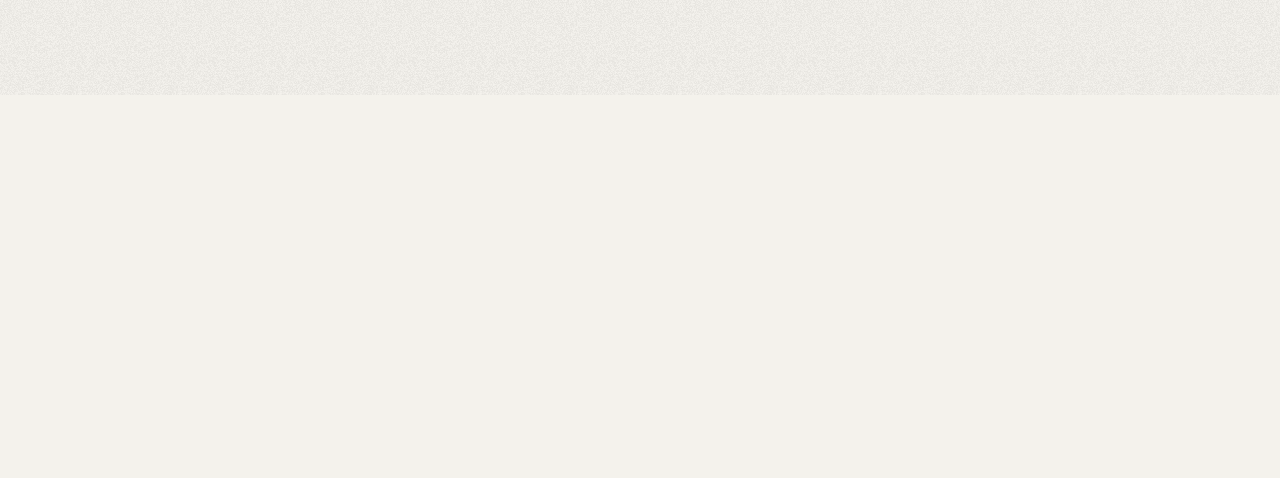
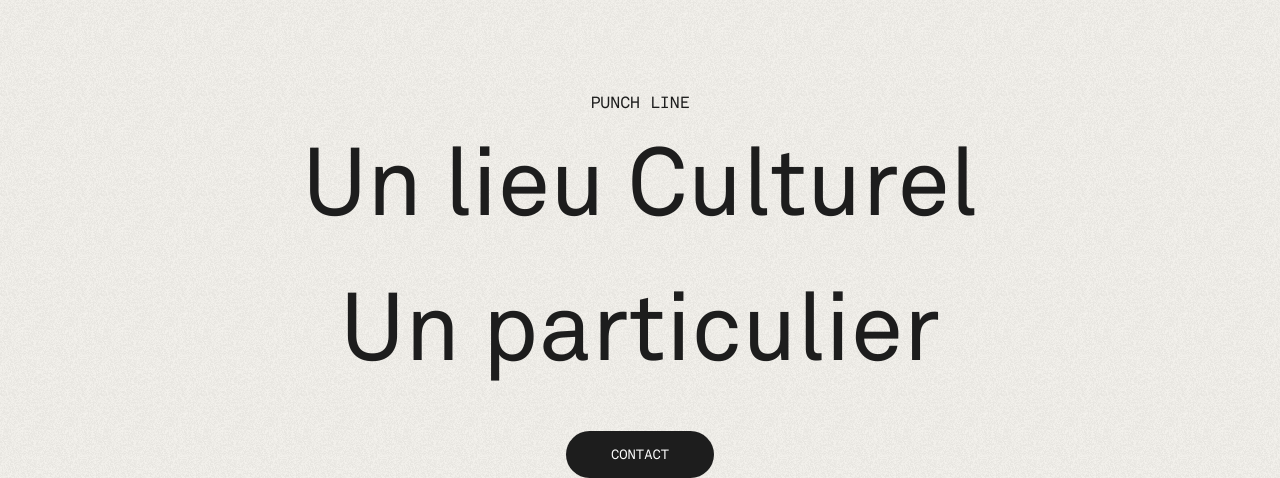
Before and after one commit to benoitlamonica/hackathon2021, a Vue app: page / in a window 1280 px wide. Shown: the part 2075-2553 px from the top of the page. Before the commit the page ends 2170 px from the top, so only its background shows below. Built offline with nearby package versions, Linux system fonts and the light colour scheme.

Commit message:
add(FourthSection.vue): added fourth section

```diff
--- a/src/App.vue
+++ b/src/App.vue
@@ -2,6 +2,7 @@
   <GrainedBG>
     <Hero />
     <FirstTextContent />
+    <FourthSection />
   </GrainedBG>
 </template>
 
@@ -9,12 +10,14 @@
 import GrainedBG from './components/GrainedBG'
 import Hero from './components/Hero'
 import FirstTextContent from './components/FirstTextContent/FirstTextContent.vue'
+import FourthSection from './components/FourthSection/FourthSection.vue'
 
 export default {
   components: {
     GrainedBG,
     Hero,
-    FirstTextContent
+    FirstTextContent,
+    FourthSection
   }
 }
 </script>
--- /dev/null
+++ b/src/components/FourthSection/FourthSection.vue
@@ -0,0 +1,84 @@
+<template>
+  <div id="fourth-section">
+    <Wrapper>
+      <span class="gap-30">Punch line</span>
+      <h4 class="gap-50" @mousemove="imgUp" @mouseleave="imgDown">
+        Un lieu Culturel
+      </h4>
+      <img ref="img" src="@/assets/images/moveImgs/1.png" />
+      <h4 class="gap-50" @mousemove="imgUp" @mouseleave="imgDown">
+        Un particulier
+      </h4>
+      <Button content="Contact" />
+    </Wrapper>
+  </div>
+</template>
+
+<script>
+import { ref } from '@vue/reactivity'
+
+import Button from '../Button/Button.vue'
+import Wrapper from '../Wrapper/Wrapper.vue'
+
+export default {
+  components: { Button, Wrapper },
+
+  setup() {
+    const img = ref()
+
+    const imgUp = (event) => {
+      img.value.style.cssText =
+        'left: ' + event.clientX + 'px; top: ' + event.clientY + 'px;'
+      img.value.style.display = 'block'
+    }
+
+    const imgDown = () => {
+      img.value.style.display = 'none'
+    }
+
+    return {
+      Button,
+      Wrapper,
+      img,
+      imgUp,
+      imgDown
+    }
+  }
+}
+</script>
+
+<style lang="scss">
+#fourth-section {
+  text-align: center;
+
+  span {
+    font-family: $ak-mono-font;
+    font-size: $span-3-fs;
+    letter-spacing: $span-3-ls;
+    text-transform: uppercase;
+    display: inline-block;
+    width: fit-content;
+    margin: auto;
+  }
+
+  h4 {
+    font-family: $ak-font;
+    width: fit-content;
+    margin: auto;
+
+    &:hover {
+      font-family: $main-font;
+      cursor: pointer;
+    }
+  }
+
+  img {
+    position: fixed;
+    top: 0;
+    left: 0;
+    transform: translate(-50%, -50%);
+    display: none;
+    z-index: -1;
+  }
+}
+</style>
--- /dev/null
+++ b/src/components/FourthSection/index.js
@@ -0,0 +1 @@
+export { default } from './FourthSection.vue'
```
Also changed, not shown: src/assets/images/moveImgs/1.png (added).
